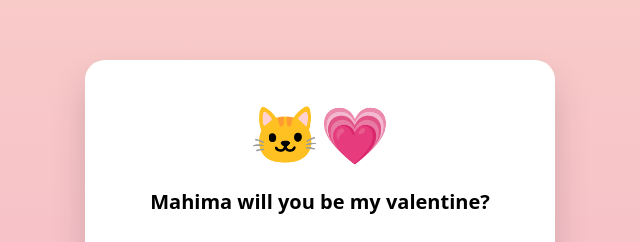
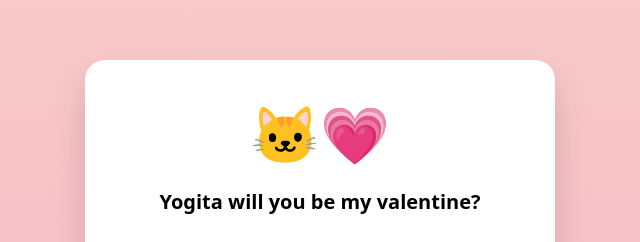
Before and after one commit to YADAVMANISH96/valentine-card, a plain HTML site: page index.html in a window 1280 px wide. Shown: the part 177-419 px from the top of the page, 320-960 px from the left. Drawn offline with Linux system fonts and the light colour scheme.

Commit message:
Change valentine name from Mahima to Yogita

```diff
--- a/index.html
+++ b/index.html
@@ -93,7 +93,7 @@
 
   <div class="card" id="card">
     <div class="face">🐱💗</div>
-    <h2>Mahima will you be my valentine?</h2>
+    <h2>Yogita will you be my valentine?</h2>
 
     <button class="yes-btn" id="yes">Yes 💖</button>
     <button class="no-btn" id="no">No 😢</button>
```
